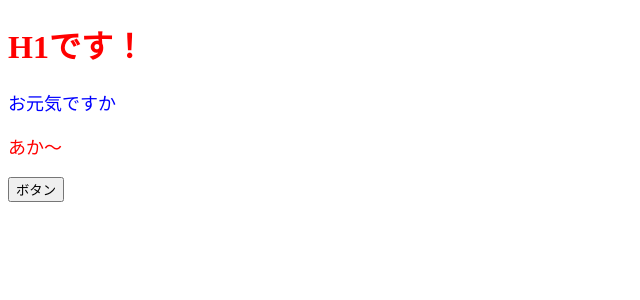
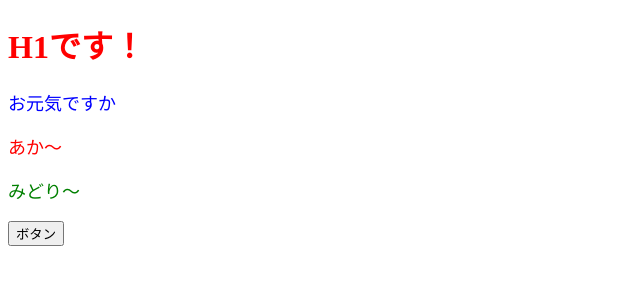
Before and after one commit to shikihaya/react, a React (Create React App) app: page / in a window 1280 px wide. Shown: the top 300 px of the page, without its empty margins (0-640 px from the left). Built offline with nearby package versions, Linux system fonts and the light colour scheme.

Commit message:
様々な省略

```diff
--- a/src/App.jsx
+++ b/src/App.jsx
@@ -9,6 +9,7 @@ const App = () => {
       <h1 style={{ color: "red" }}>H1です！</h1>
       <ColorfulMessage color="blue" message="お元気ですか" />
       <TwoColorfulMessage color="red">あか～</TwoColorfulMessage>
+      <TwoColorfulMessage color="green">みどり～</TwoColorfulMessage>
       <button onClick={onClickButton}>ボタン</button>
     </>
   );
--- a/src/components/ColorfulMessage.jsx
+++ b/src/components/ColorfulMessage.jsx
@@ -1,12 +1,14 @@
 import React from "react";
 
 const ColorfulMessage = (props) => {
+  const { color, message } = props; // 分割代入
+
   const contentStyle = {
-    color: props.color,
+    color,
     fontSize: "18px"
   };
 
-  return <p style={contentStyle}>{props.message}</p>;
+  return <p style={contentStyle}>{message}</p>;
 };
 
 export default ColorfulMessage;
--- a/src/components/TwoColorfulMessage.jsx
+++ b/src/components/TwoColorfulMessage.jsx
@@ -1,12 +1,14 @@
 import React from "react";
 
 const TwoColorfulMessage = (props) => {
+  const { color, children } = props; // 分割代入
+
   const contentStyle = {
-    color: props.color,
+    color, // 分割代入によりprops.が省略、左右が同じ場合省略可(color:color,)
     fontSize: "18px"
   };
 
-  return <p style={contentStyle}>{props.children}</p>;
+  return <p style={contentStyle}>{children}</p>; // 分割代入によりprops.が省略
 };
 
 export default TwoColorfulMessage;
```
